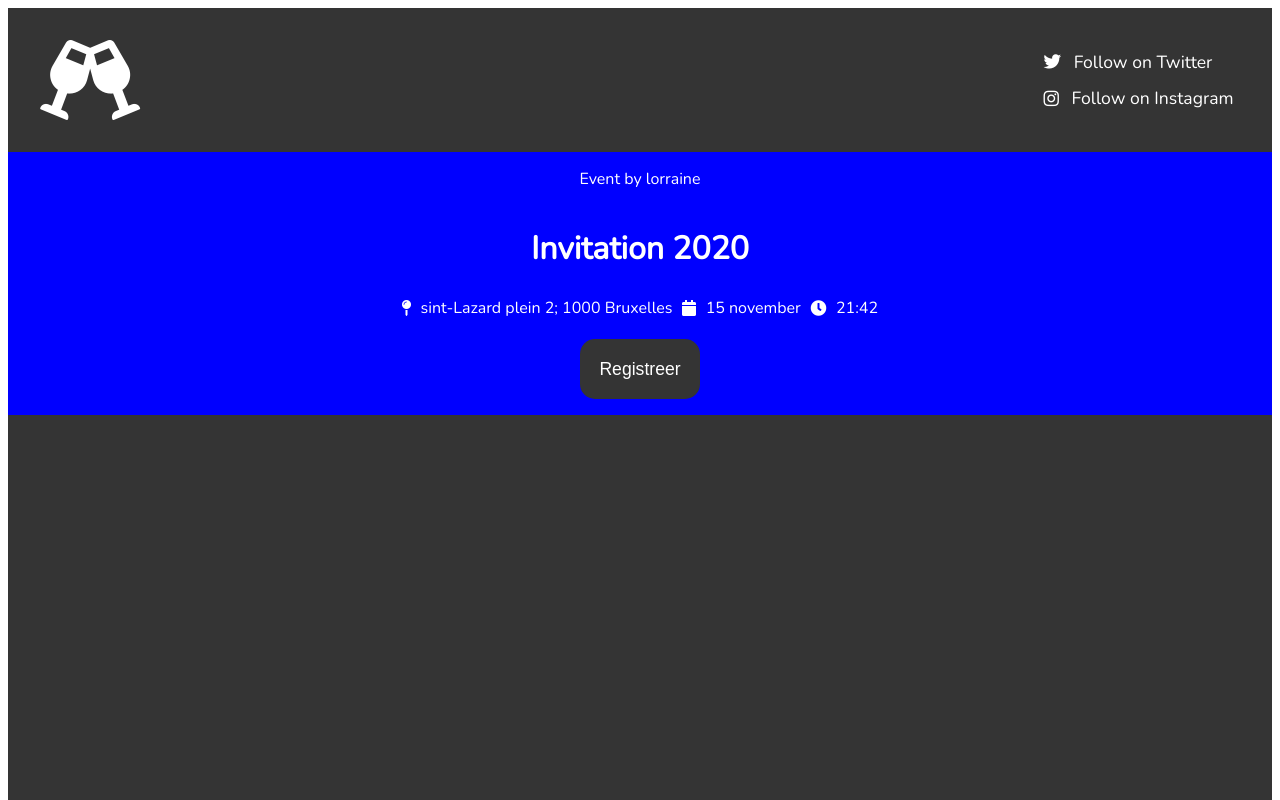
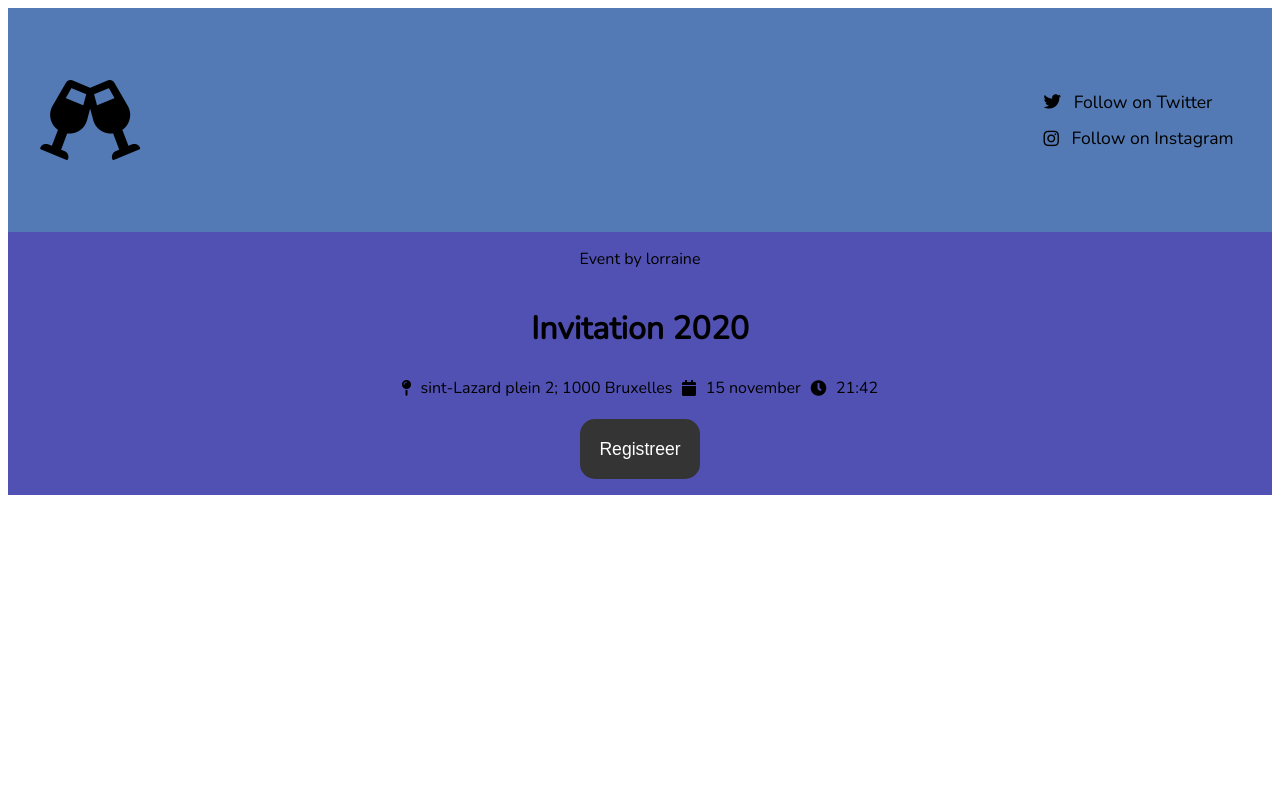
Before and after one commit to lorrainetkint/devoir, a plain HTML site: page index.html in a window 1280 px wide. Shown: the top 800 px of the page. Drawn offline with nearby package versions, Linux system fonts and the light colour scheme.

Commit message:
update colors

```diff
--- a/styles.css
+++ b/styles.css
@@ -1,34 +1,29 @@
-body{
-  font-family: 'Nunito';
+body {
+  font-family: "Nunito";
 }
 
-.main-container{
+.main-container {
   min-height: 100vh;
 }
 
-.main-color{
-  background-color: #343434;
-  color: white;
-}
-
-.title-bar-container{
-  /* height: 10rem; */
+.title-bar-container {
+  background-color: rgb(83, 122, 180);
+  height: 10rem;
   padding: 2rem;
   display: flex;
   justify-content: space-between;
-
 }
 
-.red{
-  background-color: red;
+.red {
+  background-color: rgb(83, 122, 180);
 }
 
 .blue {
-  background-color: blue;
+  background-color: rgb(81, 81, 179);
 }
 
 .yellow {
-  background-color: yellow;
+  background-color: rgb(159, 112, 212);
 }
 
 
```
